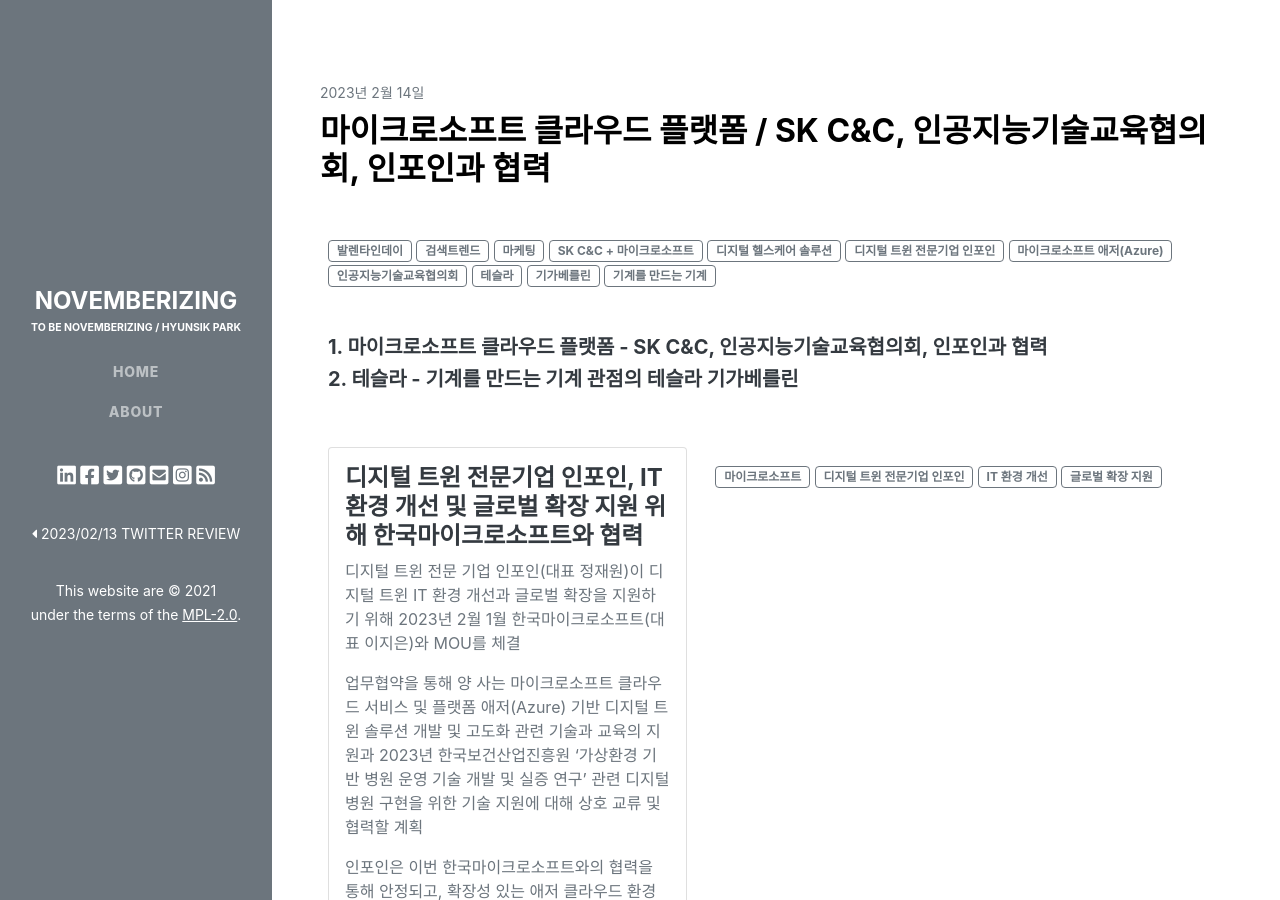
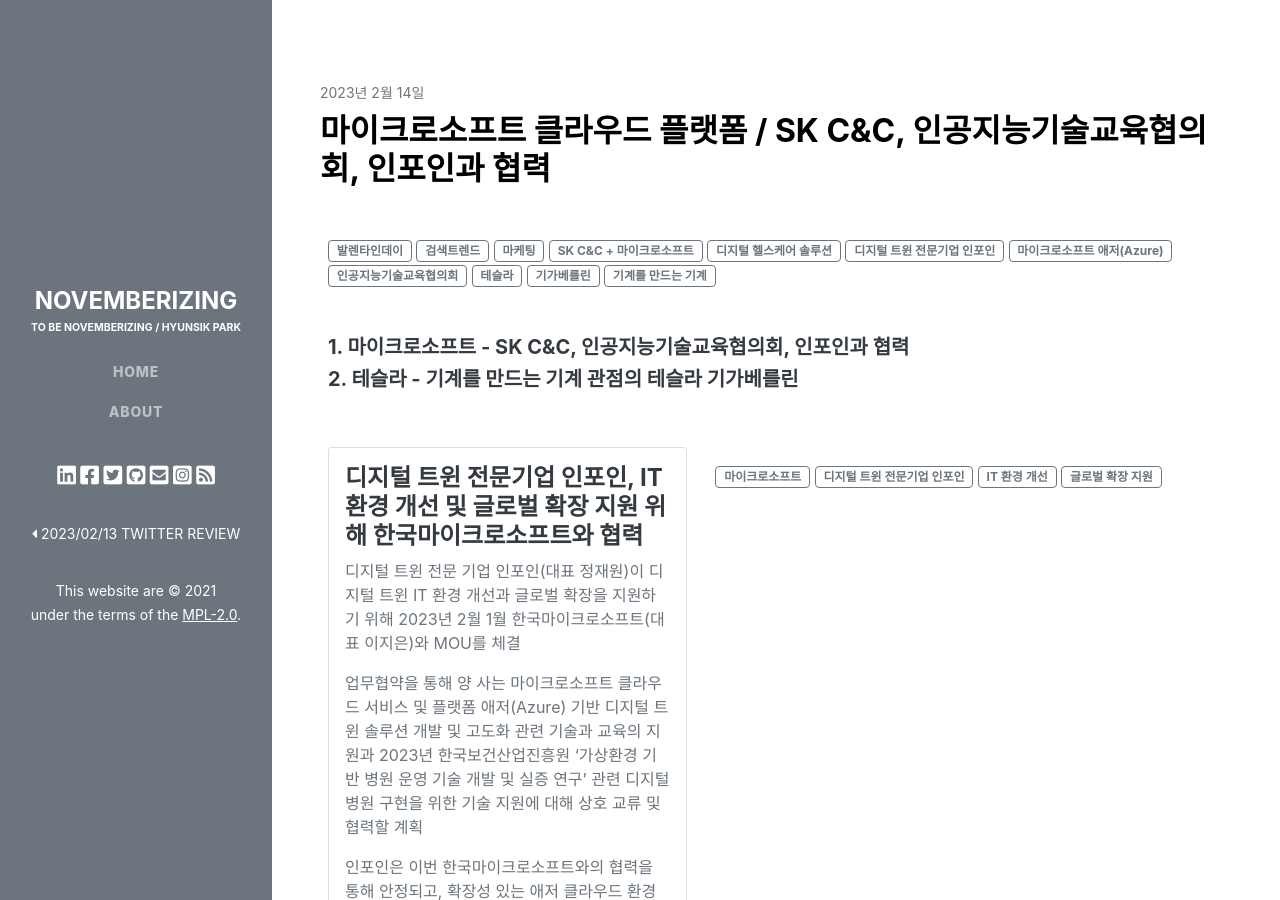
Before and after one commit to novemberizing/novemberizing.github.io, a Jekyll site: the page built from _posts/2023-02-14-NewsXBrief.md, in a window 1280 px wide and 900 px high. Built offline with Jekyll 4.4.1, drawn with Linux system fonts in a browser that asks for light colours; comment, search, counter and statistics services are not loaded.

Commit message:
업데이트

```diff
--- a/_posts/2023-02-14-NewsXBrief.md
+++ b/_posts/2023-02-14-NewsXBrief.md
@@ -11,7 +11,7 @@
 
 <div class="row">
     <div class="col mb-5">
-        <h5>1. 마이크로소프트 클라우드 플랫폼 - SK C&C, 인공지능기술교육협의회, 인포인과 협력</h5>
+        <h5>1. 마이크로소프트 - SK C&C, 인공지능기술교육협의회, 인포인과 협력</h5>
         <h5>2. 테슬라 - 기계를 만드는 기계 관점의 테슬라 기가베를린</h5>
     </div>
 </div>
```
